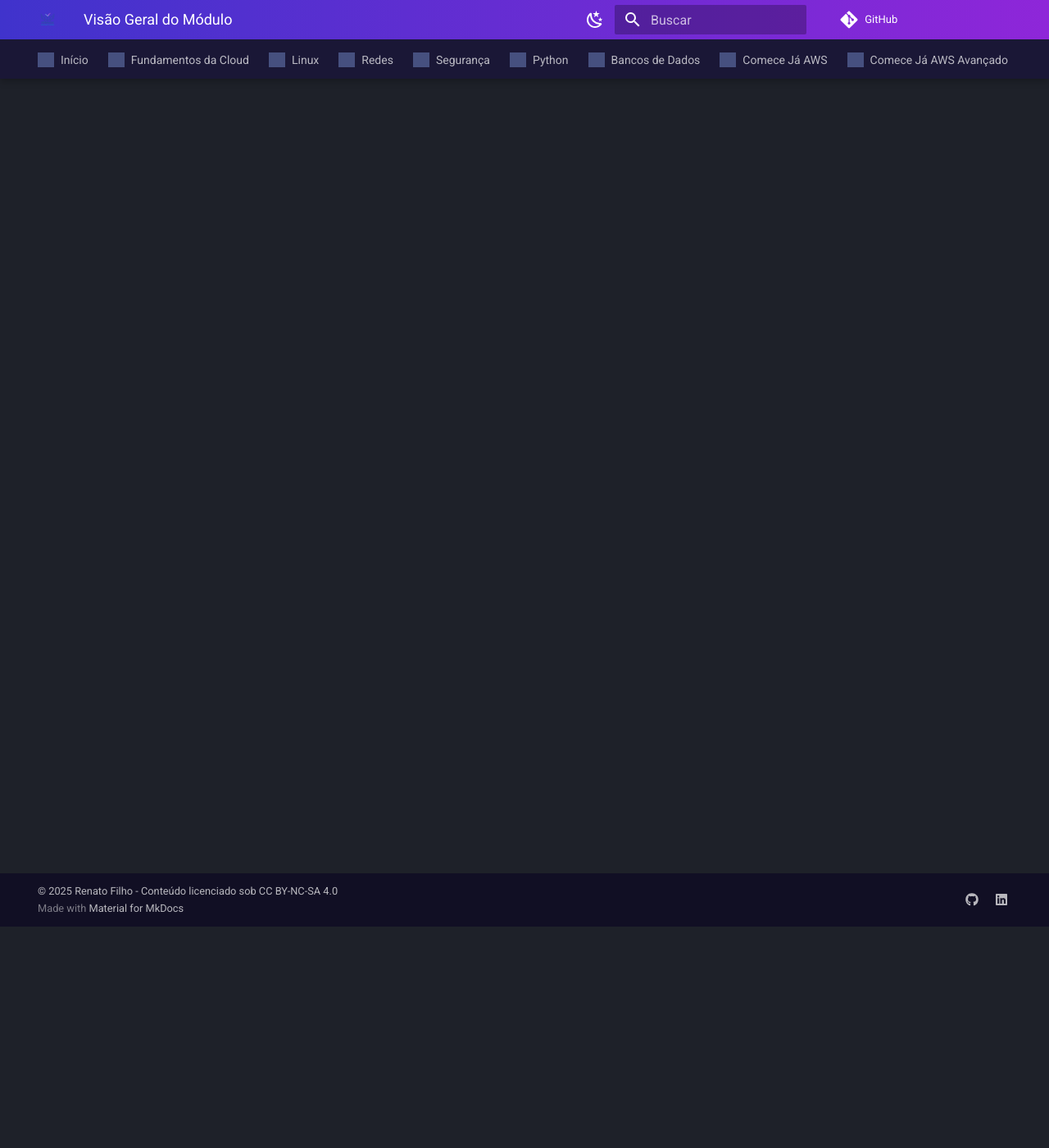
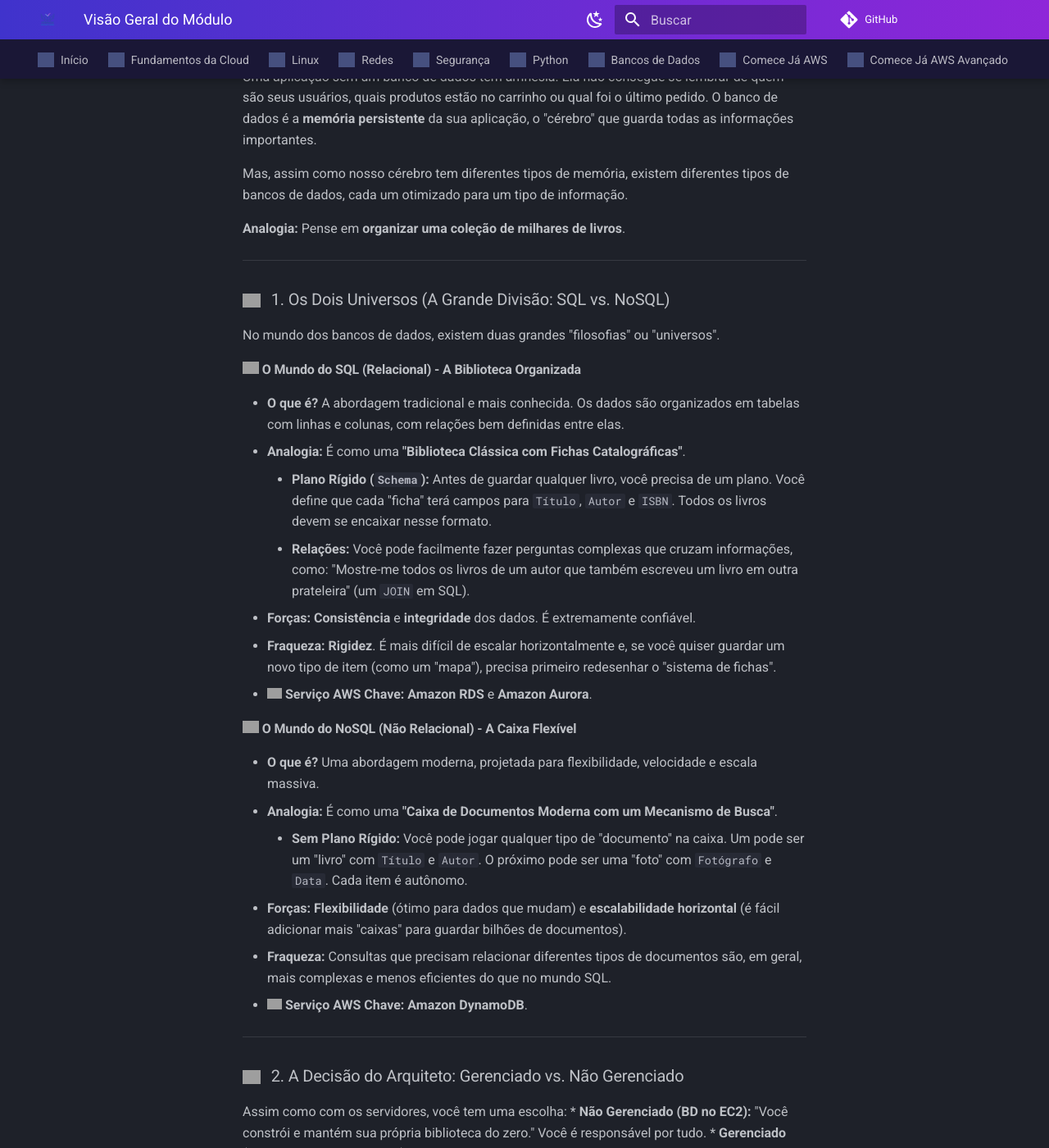
Before and after one commit to RenatofilhoDevandtech/jornada-aws-practitioner, an MkDocs documentation site: the page built from docs/06_Bancos_de_Dados/index.md, in a window 1280 px wide and 1400 px high, scrolled down 270 px. Shown: the whole window at 82% size. Built offline with MkDocs 1.6.1 and Material for MkDocs 9.7.7, drawn with Linux system fonts in a browser that asks for light colours; comment, search, counter and statistics services are not loaded; some of the changed text lies outside the part shown; grey boxes are pictures that could not be loaded.

Commit message:
docs(bancos): :floppy_disk: atualiza práticas com RDS, DynamoDB e Aurora

```diff
--- a/docs/06_Bancos_de_Dados/index.md
+++ b/docs/06_Bancos_de_Dados/index.md
@@ -1 +1,55 @@
 # Visão Geral do Módulo
+# <img src="https://api.iconify.design/mdi/database-outline.svg?color=currentColor" width="26" style="vertical-align:middle; margin-right:8px;" /> Visão Geral de Bancos de Dados: O Cérebro da sua Aplicação
+
+Uma aplicação sem um banco de dados tem amnésia. Ela não consegue se lembrar de quem são seus usuários, quais produtos estão no carrinho ou qual foi o último pedido. O banco de dados é a **memória persistente** da sua aplicação, o "cérebro" que guarda todas as informações importantes.
+
+Mas, assim como nosso cérebro tem diferentes tipos de memória, existem diferentes tipos de bancos de dados, cada um otimizado para um tipo de informação.
+
+**Analogia:** Pense em **organizar uma coleção de milhares de livros**.
+
+---
+
+### <img src="https://api.iconify.design/mdi/compare-horizontal.svg?color=currentColor" width="22" style="vertical-align:middle; margin-right:8px;" /> 1. Os Dois Universos (A Grande Divisão: SQL vs. NoSQL)
+
+No mundo dos bancos de dados, existem duas grandes "filosofias" ou "universos".
+
+#### <img src="https://api.iconify.design/mdi/table-large.svg?color=currentColor" width="20" /> O Mundo do SQL (Relacional) - A Biblioteca Organizada
+* **O que é?** A abordagem tradicional e mais conhecida. Os dados são organizados em tabelas com linhas e colunas, com relações bem definidas entre elas.
+* **Analogia:** É como uma **"Biblioteca Clássica com Fichas Catalográficas"**.
+    * **Plano Rígido (`Schema`):** Antes de guardar qualquer livro, você precisa de um plano. Você define que cada "ficha" terá campos para `Título`, `Autor` e `ISBN`. Todos os livros devem se encaixar nesse formato.
+    * **Relações:** Você pode facilmente fazer perguntas complexas que cruzam informações, como: "Mostre-me todos os livros de um autor que também escreveu um livro em outra prateleira" (um `JOIN` em SQL).
+* **Forças:** **Consistência** e **integridade** dos dados. É extremamente confiável.
+* **Fraqueza:** **Rigidez**. É mais difícil de escalar horizontalmente e, se você quiser guardar um novo tipo de item (como um "mapa"), precisa primeiro redesenhar o "sistema de fichas".
+* **<img src="https://api.iconify.design/logos/aws-rds.svg?color=currentColor" width="18" /> Serviço AWS Chave:** **Amazon RDS** e **Amazon Aurora**.
+
+#### <img src="https://api.iconify.design/mdi/file-document-multiple-outline.svg?color=currentColor" width="20" /> O Mundo do NoSQL (Não Relacional) - A Caixa Flexível
+* **O que é?** Uma abordagem moderna, projetada para flexibilidade, velocidade e escala massiva.
+* **Analogia:** É como uma **"Caixa de Documentos Moderna com um Mecanismo de Busca"**.
+    * **Sem Plano Rígido:** Você pode jogar qualquer tipo de "documento" na caixa. Um pode ser um "livro" com `Título` e `Autor`. O próximo pode ser uma "foto" com `Fotógrafo` e `Data`. Cada item é autônomo.
+* **Forças:** **Flexibilidade** (ótimo para dados que mudam) e **escalabilidade horizontal** (é fácil adicionar mais "caixas" para guardar bilhões de documentos).
+* **Fraqueza:** Consultas que precisam relacionar diferentes tipos de documentos são, em geral, mais complexas e menos eficientes do que no mundo SQL.
+* **<img src="https://api.iconify.design/logos/aws-dynamodb.svg?color=currentColor" width="18" /> Serviço AWS Chave:** **Amazon DynamoDB**.
+
+---
+
+### <img src="https://api.iconify.design/mdi/account-hard-hat.svg?color=currentColor" width="22" style="vertical-align:middle; margin-right:8px;" /> 2. A Decisão do Arquiteto: Gerenciado vs. Não Gerenciado
+
+Assim como com os servidores, você tem uma escolha:
+* **Não Gerenciado (BD no EC2):** "Você constrói e mantém sua própria biblioteca do zero." Você é responsável por tudo.
+* **Gerenciado (Amazon RDS / DynamoDB):** "Você contrata a 'Amazon Library Services' para gerenciar tudo para você."
+
+> **`!!! tip "Insight de Especialista"`**
+> Para 99% dos casos de uso, um **serviço gerenciado** é a escolha certa. Ele te libera do "trabalho pesado" de aplicar patches, fazer backups e configurar a alta disponibilidade, permitindo que você foque na sua aplicação.
+
+---
+
+### <img src="https://api.iconify.design/logos/aws.svg?color=currentColor" width="22" style="vertical-align:middle; margin-right:8px;" /> 3. O Mapeamento para a AWS
+
+* **Precisa de uma "Biblioteca Clássica" (SQL)?**
+    * **<img src="https://api.iconify.design/logos/aws-rds.svg?color=currentColor" width="18" /> Amazon RDS (Relational Database Service):** O serviço gerenciado para os motores mais populares (MySQL, PostgreSQL, SQL Server, etc.).
+    * **<img src="https://api.iconify.design/logos/aws-aurora.svg?color=currentColor" width="18" /> Amazon Aurora:** A versão "tunar" do RDS para MySQL e PostgreSQL, feita pela própria AWS para máxima performance e resiliência.
+
+* **Precisa de uma "Caixa Flexível" (NoSQL)?**
+    * **<img src="https://api.iconify.design/logos/aws-dynamodb.svg?color=currentColor" width="18" /> Amazon DynamoDB:** O principal banco de dados NoSQL da AWS, serverless, para escala massiva e latência de milissegundos.
+
+Neste módulo, vamos nos aprofundar na linguagem SQL, aprender a criar tabelas e consultar dados, e depois explorar na prática como funcionam os serviços gerenciados da AWS.
```
